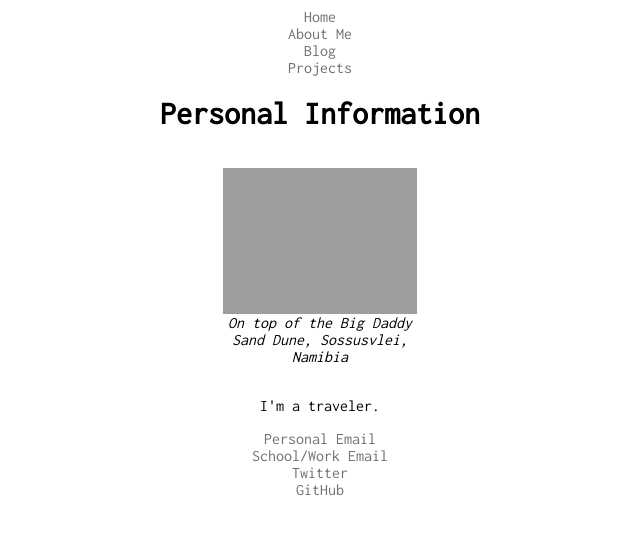
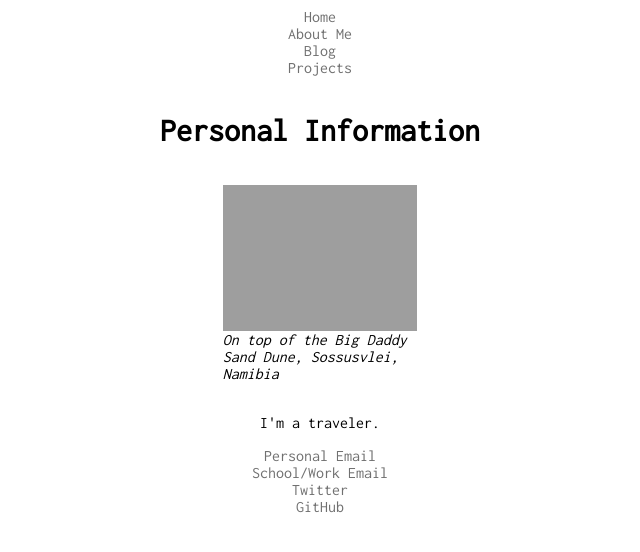
Before and after one commit to justintranjt/justintranjt.github.io, a Jekyll site: the page built from aboutme/index.md, in a window 1280 px wide. Shown: the top 552 px of the page, without its empty margins (320-960 px from the left). Built offline with Jekyll 4.4.1, drawn with Linux system fonts in a browser that asks for light colours.

Commit message:
Update mainstyle.css

```diff
--- a/css/mainstyle.css
+++ b/css/mainstyle.css
@@ -29,7 +29,6 @@
     margin-right: auto;
     height: auto;
     max-width: 45%;
-    text-align: center;
 }
 
 ul {
@@ -41,7 +40,7 @@
 
 .contactnav {
     display: inline;
-    color: #ff8000;
+    padding-right: 20px;
 }
 
 </style>
```
